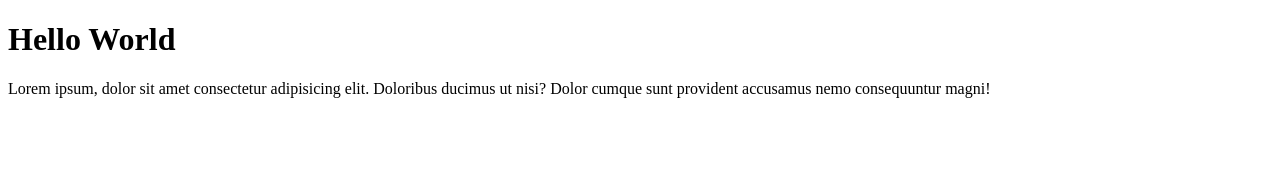
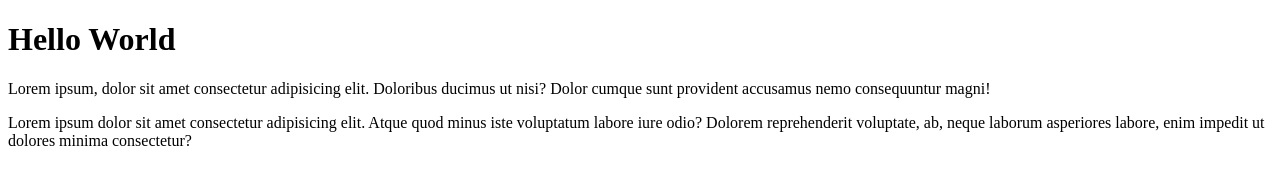
Before and after one commit to JCDilshan/sample, a plain HTML site: page index.html in a window 1280 px wide. Drawn offline with Linux system fonts and the light colour scheme.

Commit message:
Add another small para into index.html file

```diff
--- a/index.html
+++ b/index.html
@@ -13,6 +13,10 @@
 
     <p>Lorem ipsum, dolor sit amet consectetur adipisicing elit. Doloribus ducimus ut nisi? Dolor cumque sunt provident
         accusamus nemo consequuntur magni!</p>
+
+    <p>Lorem ipsum dolor sit amet consectetur adipisicing elit. Atque quod minus iste voluptatum labore iure odio?
+        Dolorem reprehenderit voluptate, ab, neque laborum asperiores labore, enim impedit ut dolores minima
+        consectetur?</p>
 </body>
 
 </html>
```
